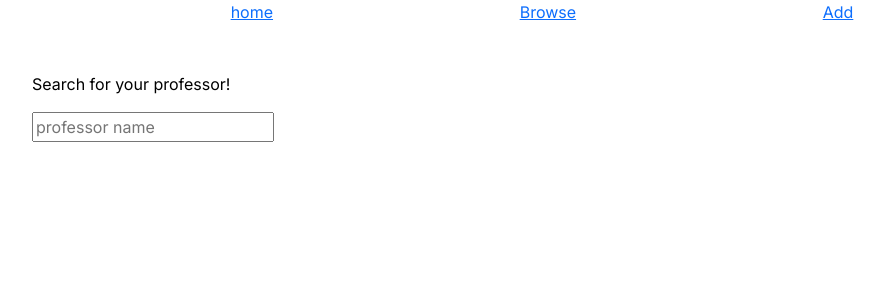
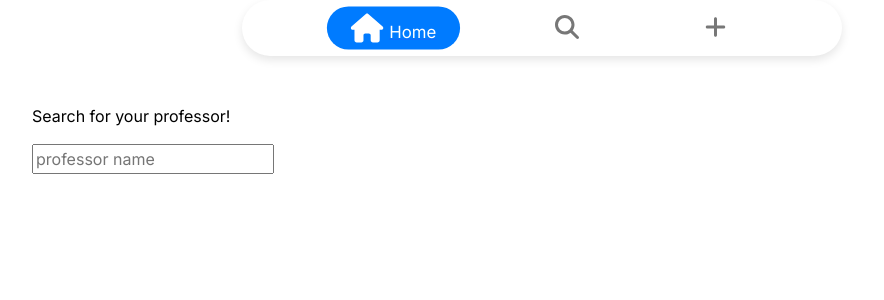
Before and after one commit to Nxttyy/rate-my-professor-aastu, a Next.js app: page / in a window 1280 px wide. Shown: the top 300 px of the page, without its empty margins (98-982 px from the left). Built offline with nearby package versions, Linux system fonts and the light colour scheme.

Commit message:
nav-bar css

```diff
--- a/package.json
+++ b/package.json
@@ -9,6 +9,8 @@
     "lint": "next lint"
   },
   "dependencies": {
+    "@fortawesome/free-solid-svg-icons": "^6.6.0",
+    "@fortawesome/react-fontawesome": "^0.2.2",
     "@telegram-apps/sdk": "^1.0.0",
     "bootstrap": "^5.3.3",
     "next": "14.2.4",
--- a/src/app/_components/Nav.tsx
+++ b/src/app/_components/Nav.tsx
@@ -1,13 +1,44 @@
+
+import { useState } from 'react';
 import Link from 'next/link';
+import styles from './NavBar.module.css';
+import { FontAwesomeIcon } from '@fortawesome/react-fontawesome';
+import { faHome, faSearch, faPlus } from '@fortawesome/free-solid-svg-icons';
 
-function Nav() {
+export default function Nav() {
+  const [selected, setSelected] = useState<'home' | 'browse' | 'add'>('home');
+
   return (
-    <div className="d-flex justify-content-evenly ">
-      <Link href="/">home</Link>
-      <Link href="/browse">Browse</Link>
-      <Link href="/addEditProf/new">Add</Link>
-    </div>
-  )
+    <nav className={styles.navBar}>
+      <Link href="/" passHref>
+        <div
+          className={`${styles.navItem} ${selected === 'home' ? styles.active : ''}`}
+          onClick={() => setSelected('home')}
+        >
+          <FontAwesomeIcon icon={faHome} className={styles.icon} />
+          {selected === 'home' && <span>Home</span>}
+        </div>
+      </Link>
+
+      <Link href="/browse" passHref>
+        <div
+          className={`${styles.navItem} ${selected === 'browse' ? styles.active : ''}`}
+          onClick={() => setSelected('browse')}
+        >
+          <FontAwesomeIcon icon={faSearch} className={styles.icon} />
+          {selected === 'browse' && <span>Browse</span>}
+        </div>
+      </Link>
+
+      <Link href="/addEditProf/new" passHref>
+        <div
+          className={`${styles.navItem} ${selected === 'add' ? styles.active : ''}`}
+          onClick={() => setSelected('add')}
+        >
+          <FontAwesomeIcon icon={faPlus} className={styles.icon} />
+          {selected === 'add' && <span>Add</span>}
+        </div>
+      </Link>
+    </nav>
+  );
 }
-
-export default Nav
--- /dev/null
+++ b/src/app/_components/NavBar.module.css
@@ -0,0 +1,54 @@
+
+.navBar {
+  display: flex;
+  justify-content: space-evenly;
+  background-color: var(--bg_color);
+  padding: 10px;
+  border-radius: 50px;
+  box-shadow: 0 4px 10px rgba(0, 0, 0, 0.1);
+  width: 100%;
+  max-width: 600px;
+  margin: auto;
+  /*margin: 20px 5px 10px 5px;*/
+}
+
+.navItem {
+  display: flex;
+  gap:5px;
+  flex-direction: row;
+  align-items: center;
+  justify-content: center;
+  padding: 5px 20px 5px 20px;
+  border-radius: 50px;
+  text-decoration: none;
+  transition: all 0.3s ease;
+  font-size: 14px;
+  color: #777;
+  cursor: pointer;
+}
+
+.navItem span {
+  margin-top: 5px;
+  font-size: 14px;
+  color: #777;
+}
+
+.navItem:hover {
+  background-color: #e0e0e0;
+}
+
+.active {
+  transform: scale(1.2);
+  background-color: #007bff;
+  color: white;
+  flex-grow: 4;
+}
+
+.active span {
+  color: white; /* Ensures the text color is visible on the active button */
+}
+
+.icon {
+  font-size: 24px;
+  /*margin-bottom: 5px;*/
+}
```
Also changed, not shown: 1 other file (tests, documents, lock files or other folders).
